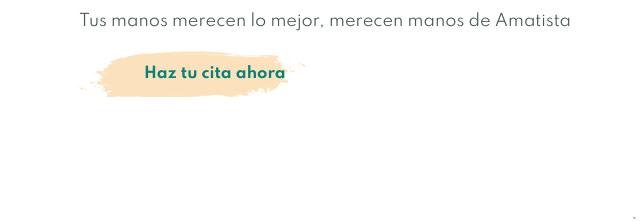
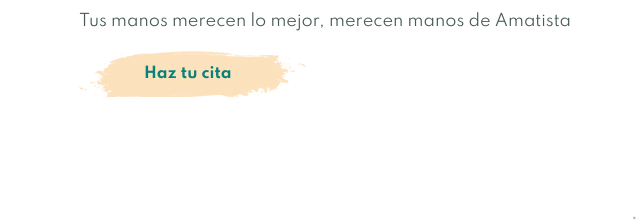
Before and after one commit to ErickHernandez46/ErickHernandez46.github.io, a plain HTML site: page index.html in a window 1280 px wide. Shown: the part 476-697 px from the top of the page, 1-641 px from the left. Drawn offline with Linux system fonts and the light colour scheme; a script that the page names is missing.

Commit message:
Update index.html

```diff
--- a/index.html
+++ b/index.html
@@ -39,7 +39,7 @@
             <h2>Todo el arte</h2>
             <h1>En tus manos</h1>
             <p>Tus manos merecen lo mejor, merecen manos de Amatista</p>
-            <button>Haz tu cita ahora</button>
+            <button>Haz tu cita</button>
         </section>
 
         <section id="feature" class="section-p1">
```
